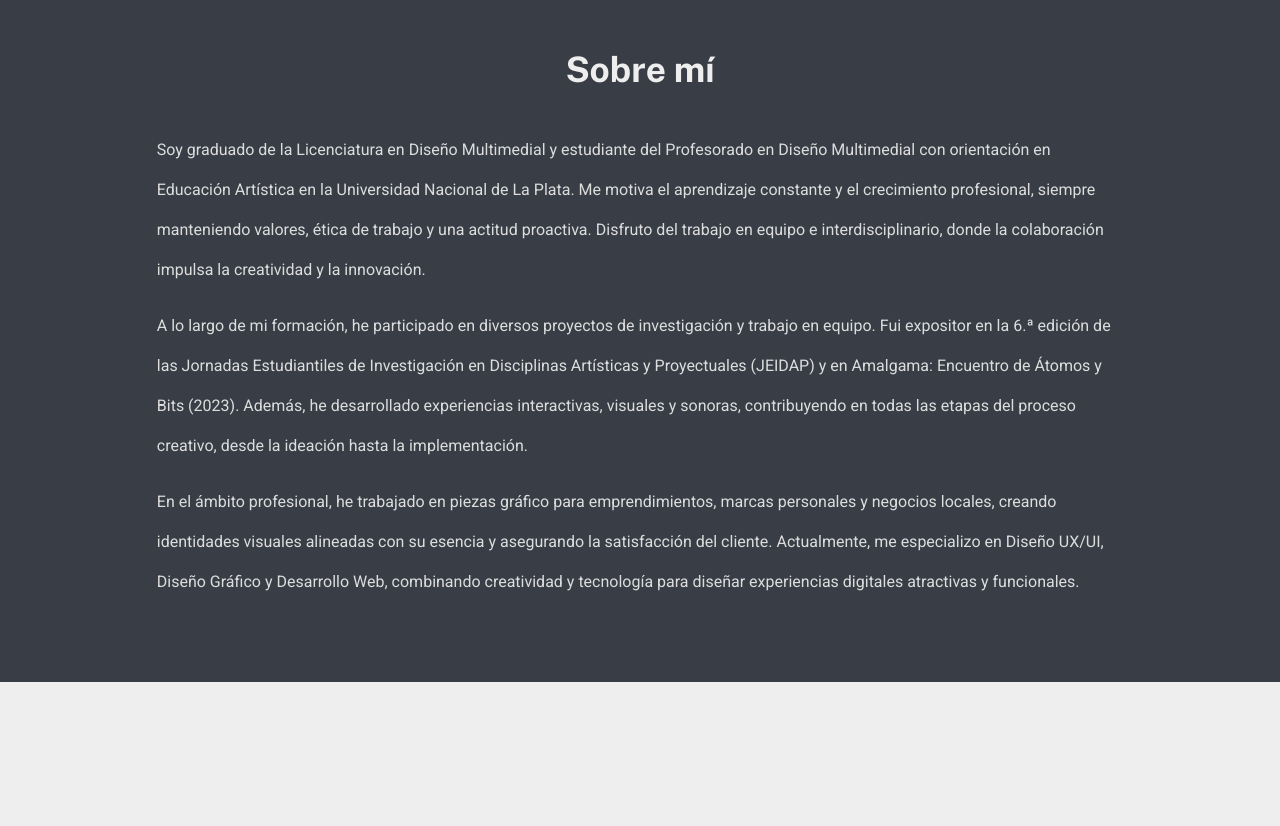
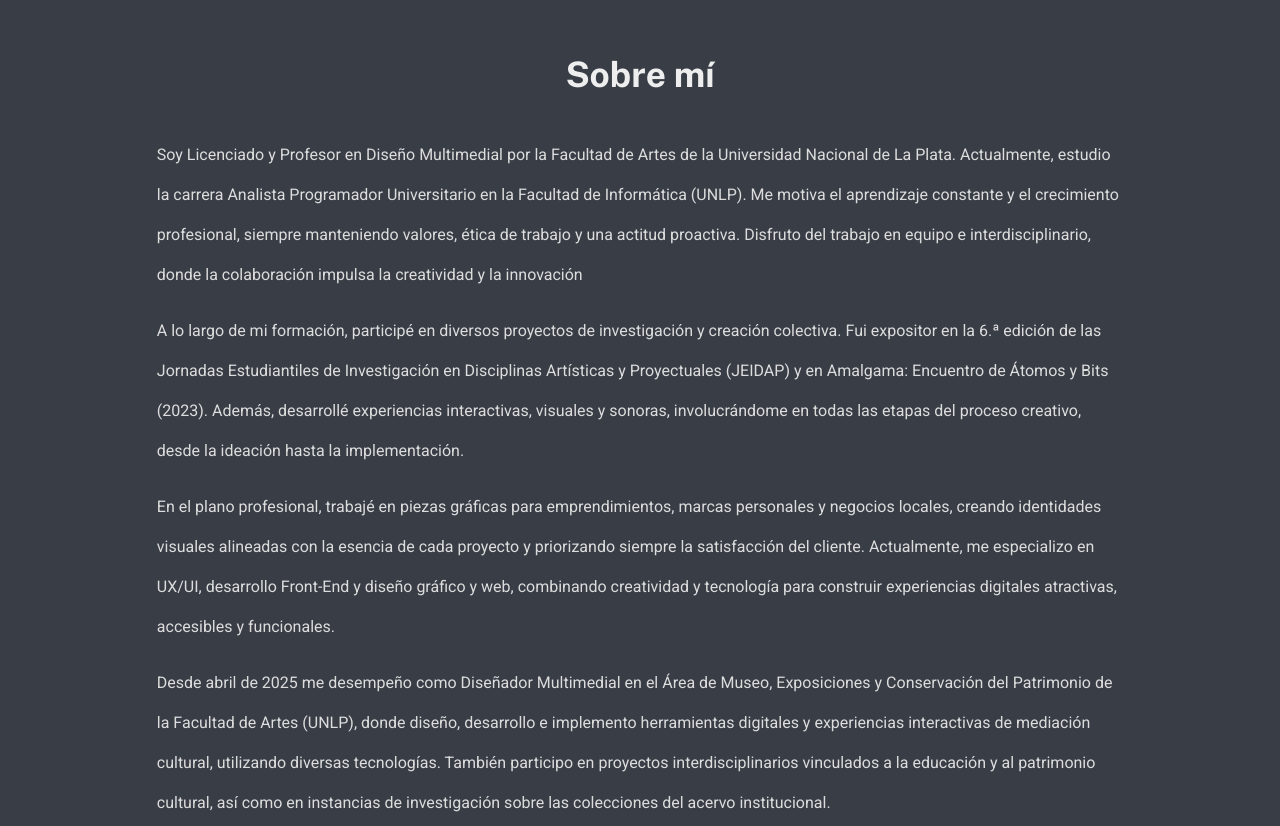
Before and after one commit to MarcosPrograma/portfolio-web, a plain HTML site: page index.html in a window 1280 px wide. Shown: the part 780-1606 px from the top of the page. Drawn offline with nearby package versions, Linux system fonts and the light colour scheme.

Commit message:
info al dia

```diff
--- a/index.html
+++ b/index.html
@@ -5,7 +5,7 @@
     <meta charset="utf-8">
     <meta name="viewport" content="width=device-width, initial-scale=1.0">
     <title>Marcos Juárez Agüero</title>
-    <link rel="stylesheet" href="style.css"/>
+    <link rel="stylesheet" href="style.css" />
     <link rel="shortcut icon" href="src/favicon-portfolio.ico">
 </head>
 
@@ -41,33 +41,33 @@
             <div class="container-sm">
                 <h2>Sobre mí</h2>
                 <p>
-                    Soy graduado de la Licenciatura en Diseño Multimedial y estudiante del Profesorado en Diseño
-                    Multimedial con
-                    orientación en Educación Artística en la Universidad Nacional de La Plata. Me motiva el aprendizaje
-                    constante y el crecimiento profesional, siempre manteniendo valores, ética de trabajo y una actitud
-                    proactiva. Disfruto del trabajo en equipo e interdisciplinario, donde la colaboración impulsa la
-                    creatividad
-                    y la innovación.
+                    Soy Licenciado y Profesor en Diseño Multimedial por la Facultad de Artes de la Universidad Nacional
+                    de La Plata. Actualmente, estudio la carrera Analista Programador Universitario en la Facultad de
+                    Informática (UNLP). Me motiva el aprendizaje constante y el crecimiento profesional, siempre
+                    manteniendo valores, ética de trabajo y una actitud proactiva. Disfruto del trabajo en equipo e
+                    interdisciplinario, donde la colaboración impulsa la creatividad y la innovación
                 </p>
                 <p>
-                    A lo largo de mi formación, he participado en diversos proyectos de investigación y trabajo en
-                    equipo. Fui
-                    expositor en la 6.ª edición de las Jornadas Estudiantiles de Investigación en Disciplinas Artísticas
-                    y
-                    Proyectuales (JEIDAP) y en Amalgama: Encuentro de Átomos y Bits (2023). Además, he desarrollado
-                    experiencias
-                    interactivas, visuales y sonoras, contribuyendo en todas las etapas del proceso creativo, desde la
-                    ideación
-                    hasta la implementación.
+                    A lo largo de mi formación, participé en diversos proyectos de investigación y creación colectiva.
+                    Fui expositor en la 6.ª edición de las Jornadas Estudiantiles de Investigación en Disciplinas
+                    Artísticas y Proyectuales (JEIDAP) y en Amalgama: Encuentro de Átomos y Bits (2023). Además,
+                    desarrollé experiencias interactivas, visuales y sonoras, involucrándome en todas las etapas del
+                    proceso creativo, desde la ideación hasta la implementación.
                 </p>
                 <p>
-                    En el ámbito profesional, he trabajado en piezas gráfico para emprendimientos, marcas personales y
-                    negocios
-                    locales, creando identidades visuales alineadas con su esencia y asegurando la satisfacción del
-                    cliente.
-                    Actualmente, me especializo en Diseño UX/UI, Diseño Gráfico y Desarrollo Web, combinando creatividad
-                    y
-                    tecnología para diseñar experiencias digitales atractivas y funcionales.
+                    En el plano profesional, trabajé en piezas gráficas para emprendimientos, marcas personales y
+                    negocios locales, creando identidades visuales alineadas con la esencia de cada proyecto y
+                    priorizando siempre la satisfacción del cliente. Actualmente, me especializo en UX/UI, desarrollo
+                    Front-End y diseño gráfico y web, combinando creatividad y tecnología para construir experiencias
+                    digitales atractivas, accesibles y funcionales.
+                </p>
+                <p>
+                    Desde abril de 2025 me desempeño como Diseñador Multimedial en el Área de Museo, Exposiciones y
+                    Conservación del Patrimonio de la Facultad de Artes (UNLP), donde diseño, desarrollo e implemento
+                    herramientas digitales y experiencias interactivas de mediación cultural, utilizando diversas
+                    tecnologías. También participo en proyectos interdisciplinarios vinculados a la educación y al
+                    patrimonio cultural, así como en instancias de investigación sobre las colecciones del acervo
+                    institucional.
                 </p>
             </div>
         </section>
@@ -185,7 +185,7 @@
         <section id="cta">
             <div class="container-sm">
                 <h2>¡Trabajemos juntos!</h2>
-                <a href="mailto:marcoseja01@gmail.com" class="btn">Contactar</a>
+                <a href="mailto:marcoseja01@gmail.com" class="btn">Enviar correo</a>
             </div>
         </section>
     </main>
--- a/style.css
+++ b/style.css
@@ -8,6 +8,7 @@
     --color-light: #EEEEEE;
     --color-accent: #4FBDBA;
     --color-white: #FFFFFF;
+    --color-black: #101010;
 
     --font-heading: "Public Sans", sans-serif;
     --font-body: "Roboto", sans-serif;
@@ -84,10 +85,11 @@ a:hover {
     font-family: var(--font-body);
     font-weight: 500;
     text-transform: capitalize;
-    font-size: 1rem;
+    font-size: 1.2rem;
     border: 2px solid transparent;
     cursor: pointer;
     transition: all 0.3s ease;
+    box-shadow: 0 2px 5px rgba(0,0,0,0.2);
 }
 
 .btn {
@@ -223,7 +225,7 @@ header nav {
 }
 
 #servicios h2 {
-    color: var(--color-light);
+    color: var(--color-dark);
 }
 
 .service-cards {
```
